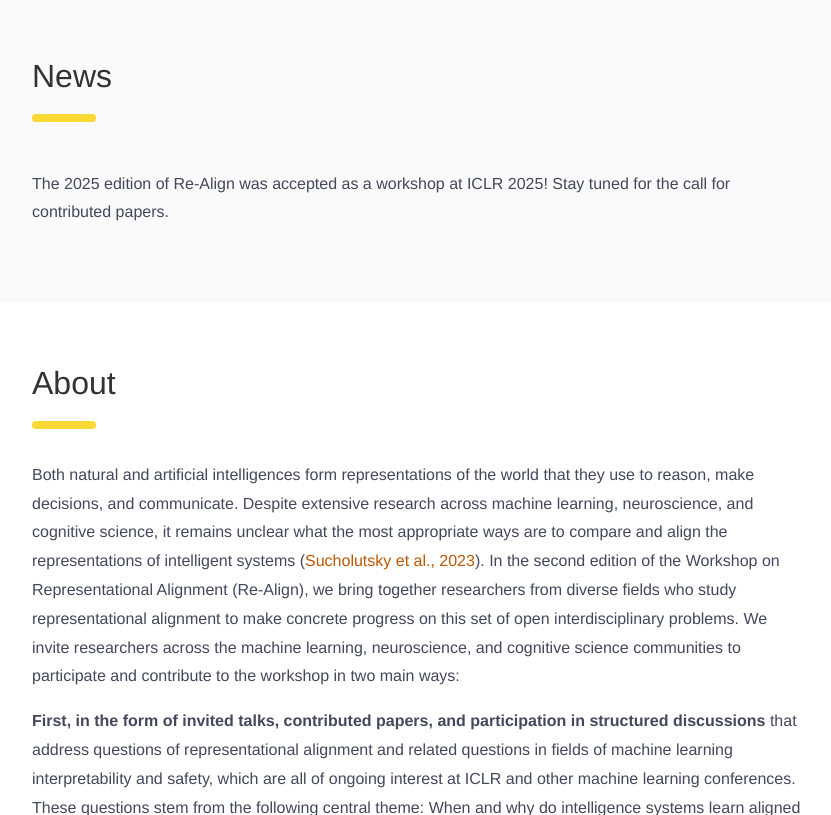
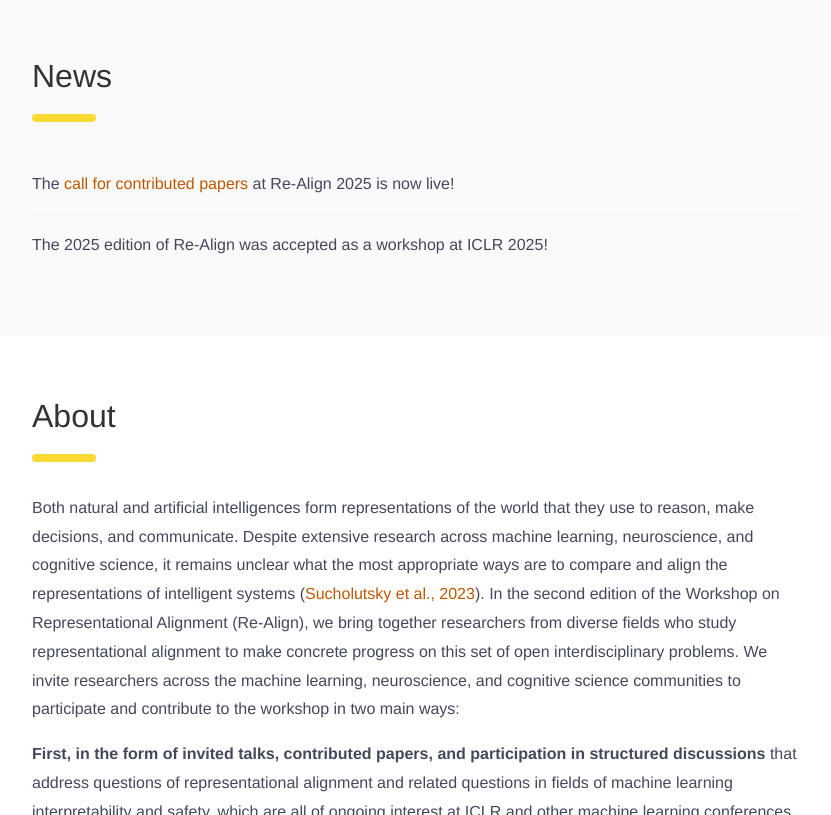
Before and after one commit to representational-alignment/representational-alignment.github.io, a Jekyll site: the page built from 2025/index.md, in a window 1280 px wide and 900 px high, scrolled down 679 px, cut to the strip 85-900 px from the top of the window. Shown: the whole strip, without its empty margins (223-1054 px from the left). Built offline with Jekyll 4.4.1, drawn with Linux system fonts in a browser that asks for light colours.

Commit message:
update news

```diff
--- a/2025/index.md
+++ b/2025/index.md
@@ -69,7 +69,8 @@
     image: sid.jpg
 
 news:
-  - content: "The 2025 edition of Re-Align was accepted as a workshop at ICLR 2025! Stay tuned for the call for contributed papers."
+  - content: The <a class="scroll-link" href="#cfp">call for contributed papers</a> at Re-Align 2025 is now live!
+  - content: The 2025 edition of Re-Align was accepted as a workshop at ICLR 2025!
 
 about: |
   Both natural and artificial intelligences form representations of the world that they use to reason, make decisions,
--- a/_includes/news.html
+++ b/_includes/news.html
@@ -14,7 +14,7 @@
             {% if item.date %}
             <span class="news-date">{{ item.date }}</span>
             {% endif %}
-            <div class="news-content">{{ item.content | markdownify }}</div>
+            <div class="news-content">{{ item.content }}</div>
           </div>
           {% endfor %}
         </div>
--- a/_includes/scripts.html
+++ b/_includes/scripts.html
@@ -9,7 +9,7 @@
 <script>
   $(document).ready(function () {
     // Smooth scrolling
-    $('a.nav-link[href^="#"]').on("click", function (e) {
+    $('a.scroll-link[href^="#"]').on("click", function (e) {
       e.preventDefault();
       var target = $(this.hash);
       if (target.length) {
```
Also changed, not shown: 2024/index.md (+3 -3 lines).
